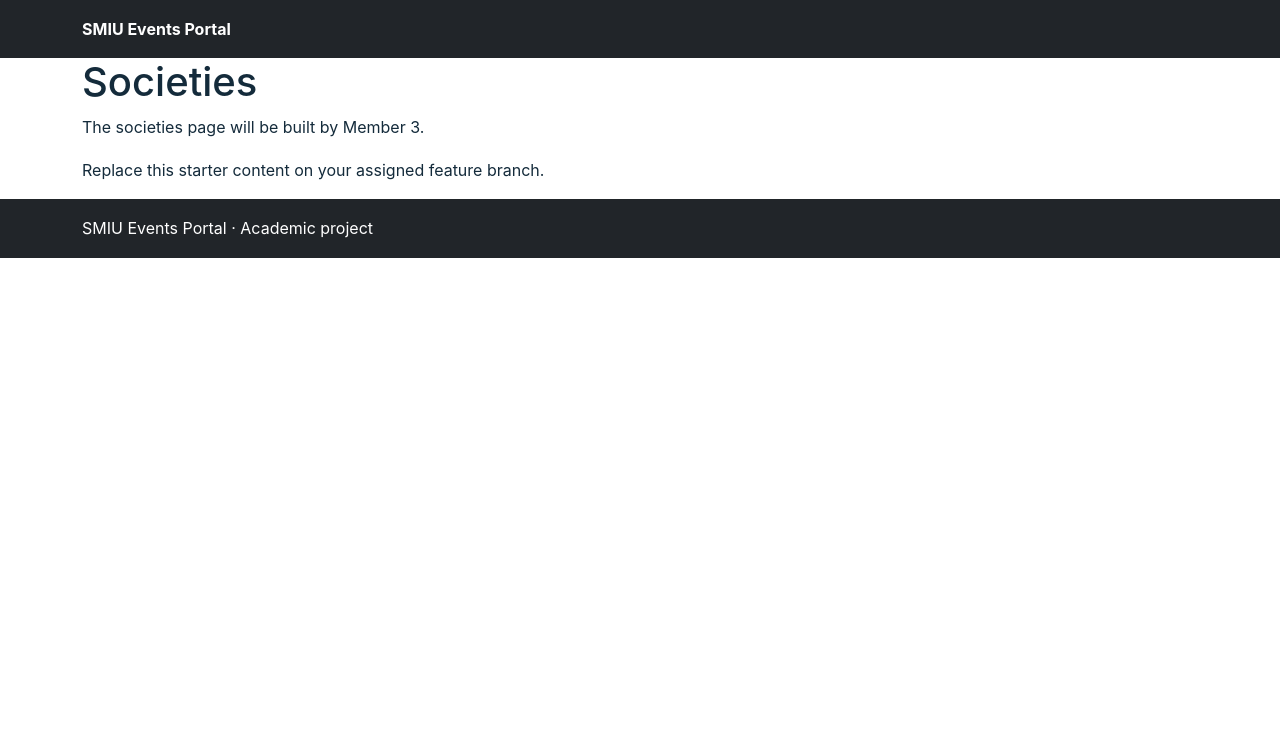
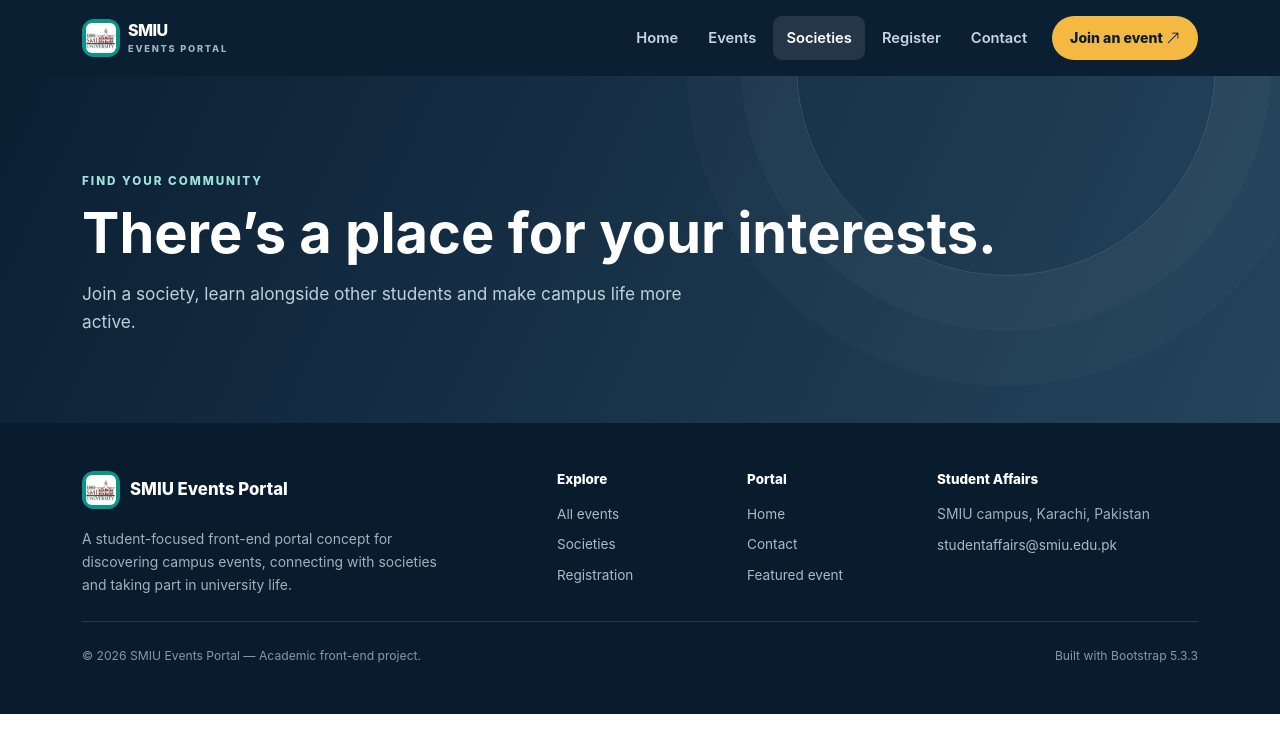
Before and after one commit to abdulrehman7876/smiu-events-portal-WebProject, a plain HTML site: page societies.html in a window 1280 px wide. Drawn offline with nearby package versions, Linux system fonts and the light colour scheme.

Commit message:
Revamp societies.html with new structure and content
Enhanced the societies page with additional meta tags, improved header navigation, and updated footer content.

```diff
--- a/societies.html
+++ b/societies.html
@@ -1,16 +1,161 @@
 <!doctype html>
 <html lang="en">
-<head>
-  <meta charset="utf-8">
-  <meta name="viewport" content="width=device-width, initial-scale=1">
-  <title>Societies | SMIU Events Portal</title>
-  <link href="https://cdn.jsdelivr.net/npm/bootstrap@5.3.3/dist/css/bootstrap.min.css" rel="stylesheet" integrity="sha384-QWTKZyjpPEjISv5WaRU9OFeRpok6YctnYmDr5pNlyT2bRjXh0JMhjY6hW+ALEwIH" crossorigin="anonymous">
-  <link href="css/style.css" rel="stylesheet">
-</head>
-<body>
-  <header class="bg-dark text-white p-3"><nav class="container" aria-label="Starter navigation"><a class="text-white fw-bold" href="index.html">SMIU Events Portal</a></nav></header>
-  <main class="container"><h1>Societies</h1><p>The societies page will be built by Member 3.</p><p>Replace this starter content on your assigned feature branch.</p></main>
-  <footer class="bg-dark text-white p-3"><div class="container">SMIU Events Portal · Academic project</div></footer>
-  <script src="https://cdn.jsdelivr.net/npm/bootstrap@5.3.3/dist/js/bootstrap.bundle.min.js" integrity="sha384-YvpcrYf0tY3lHB60NNkmXc5s9fDVZLESaAA55NDzOxhy9GkcIdslK1eN7N6jIeHz" crossorigin="anonymous"></script>
-</body>
+  <head>
+    <meta charset="utf-8" />
+    <meta name="viewport" content="width=device-width, initial-scale=1" />
+    <meta
+      name="description"
+      content="Explore student societies at SMIU and find a community that matches your interests."
+    />
+    <meta name="theme-color" content="#102a43" />
+    <title>Student societies | SMIU Events Portal</title>
+    <link rel="preconnect" href="https://cdn.jsdelivr.net" crossorigin />
+    <link
+      href="https://cdn.jsdelivr.net/npm/bootstrap@5.3.3/dist/css/bootstrap.min.css"
+      rel="stylesheet"
+      integrity="sha384-QWTKZyjpPEjISv5WaRU9OFeRpok6YctnYmDr5pNlyT2bRjXh0JMhjY6hW+ALEwIH"
+      crossorigin="anonymous"
+    />
+    <link
+      href="https://cdn.jsdelivr.net/npm/bootstrap-icons@1.11.3/font/bootstrap-icons.min.css"
+      rel="stylesheet"
+    />
+    <link href="css/style.css" rel="stylesheet" />
+  </head>
+  <body>
+    <header>
+      <nav class="navbar navbar-expand-lg navbar-dark portal-navbar">
+        <div class="container">
+          <a
+            class="navbar-brand d-flex align-items-center gap-2"
+            href="index.html"
+            aria-label="SMIU Events Portal home"
+          >
+            <span class="brand-mark"
+              ><img
+                class="rounded"
+                src="./images/smiuLogo.png"
+                alt="SMIU logo"
+                width="30"
+                height="30"
+            /></span>
+            <span class="brand-copy">SMIU <span>EVENTS PORTAL</span></span>
+          </a>
+          <button
+            class="navbar-toggler"
+            type="button"
+            data-bs-toggle="collapse"
+            data-bs-target="#mainNavigation"
+            aria-controls="mainNavigation"
+            aria-expanded="false"
+            aria-label="Toggle navigation"
+          >
+            <span class="navbar-toggler-icon"></span>
+          </button>
+          <div class="collapse navbar-collapse" id="mainNavigation">
+            <ul class="navbar-nav ms-auto align-items-lg-center gap-lg-1">
+              <li class="nav-item">
+                <a class="nav-link" href="index.html">Home</a>
+              </li>
+              <li class="nav-item">
+                <a class="nav-link" href="events.html">Events</a>
+              </li>
+              <li class="nav-item">
+                <a
+                  class="nav-link active"
+                  href="societies.html"
+                  aria-current="page"
+                  >Societies</a
+                >
+              </li>
+              <li class="nav-item">
+                <a class="nav-link" href="register.html">Register</a>
+              </li>
+              <li class="nav-item">
+                <a class="nav-link" href="contact.html">Contact</a>
+              </li>
+              <li class="nav-item ms-lg-2">
+                <a class="btn btn-nav-cta" href="register.html"
+                  >Join an event
+                  <i class="bi bi-arrow-up-right" aria-hidden="true"></i
+                ></a>
+              </li>
+            </ul>
+          </div>
+        </div>
+      </nav>
+    </header>
+    <main>
+      <section class="page-hero page-hero-societies">
+        <div class="container">
+          <span class="eyebrow eyebrow-light">Find your community</span>
+          <h1 class="display-4 fw-bold text-white mt-2">
+            There’s a place for your interests.
+          </h1>
+          <p class="page-hero-copy">
+            Join a society, learn alongside other students and make campus life
+            more active.
+          </p>
+        </div>
+      </section>
+    </main>
+    <footer class="portal-footer">
+      <div class="container py-5">
+        <div class="row g-4 align-items-start">
+          <div class="col-lg-5">
+            <a class="footer-brand" href="index.html"
+              ><span class="brand-mark"
+                ><img
+                  class="rounded"
+                  src="./images/smiuLogo.png"
+                  alt="SMIU logo"
+                  width="30"
+                  height="30"
+              /></span>
+              SMIU Events Portal</a
+            >
+            <p class="footer-copy mt-3 mb-0">
+              A student-focused front-end portal concept for discovering campus
+              events, connecting with societies and taking part in university
+              life.
+            </p>
+          </div>
+          <div class="col-6 col-lg-2">
+            <h2 class="footer-heading">Explore</h2>
+            <a href="events.html">All events</a>
+            <a href="societies.html">Societies</a>
+            <a href="register.html">Registration</a>
+          </div>
+          <div class="col-6 col-lg-2">
+            <h2 class="footer-heading">Portal</h2>
+            <a href="index.html">Home</a>
+            <a href="contact.html">Contact</a>
+            <a href="event-details.html">Featured event</a>
+          </div>
+          <div class="col-lg-3">
+            <h2 class="footer-heading">Student Affairs</h2>
+            <p class="footer-copy mb-2">SMIU campus, Karachi, Pakistan</p>
+            <a href="mailto:studentaffairs@smiu.edu.pk"
+              >studentaffairs@smiu.edu.pk</a
+            >
+          </div>
+        </div>
+        <div
+          class="footer-bottom mt-4 pt-4 d-flex flex-column flex-md-row justify-content-between gap-2"
+        >
+          <span
+            >© <span data-current-year>2026</span> SMIU Events Portal — Academic
+            front-end project.</span
+          >
+          <span>Built with Bootstrap 5.3.3</span>
+        </div>
+      </div>
+    </footer>
+    <script
+      src="https://cdn.jsdelivr.net/npm/bootstrap@5.3.3/dist/js/bootstrap.bundle.min.js"
+      integrity="sha384-YvpcrYf0tY3lHB60NNkmXc5s9fDVZLESaAA55NDzOxhy9GkcIdslK1eN7N6jIeHz"
+      crossorigin="anonymous"
+    ></script>
+    <script src="js/main.js"></script>
+  </body>
 </html>
```
